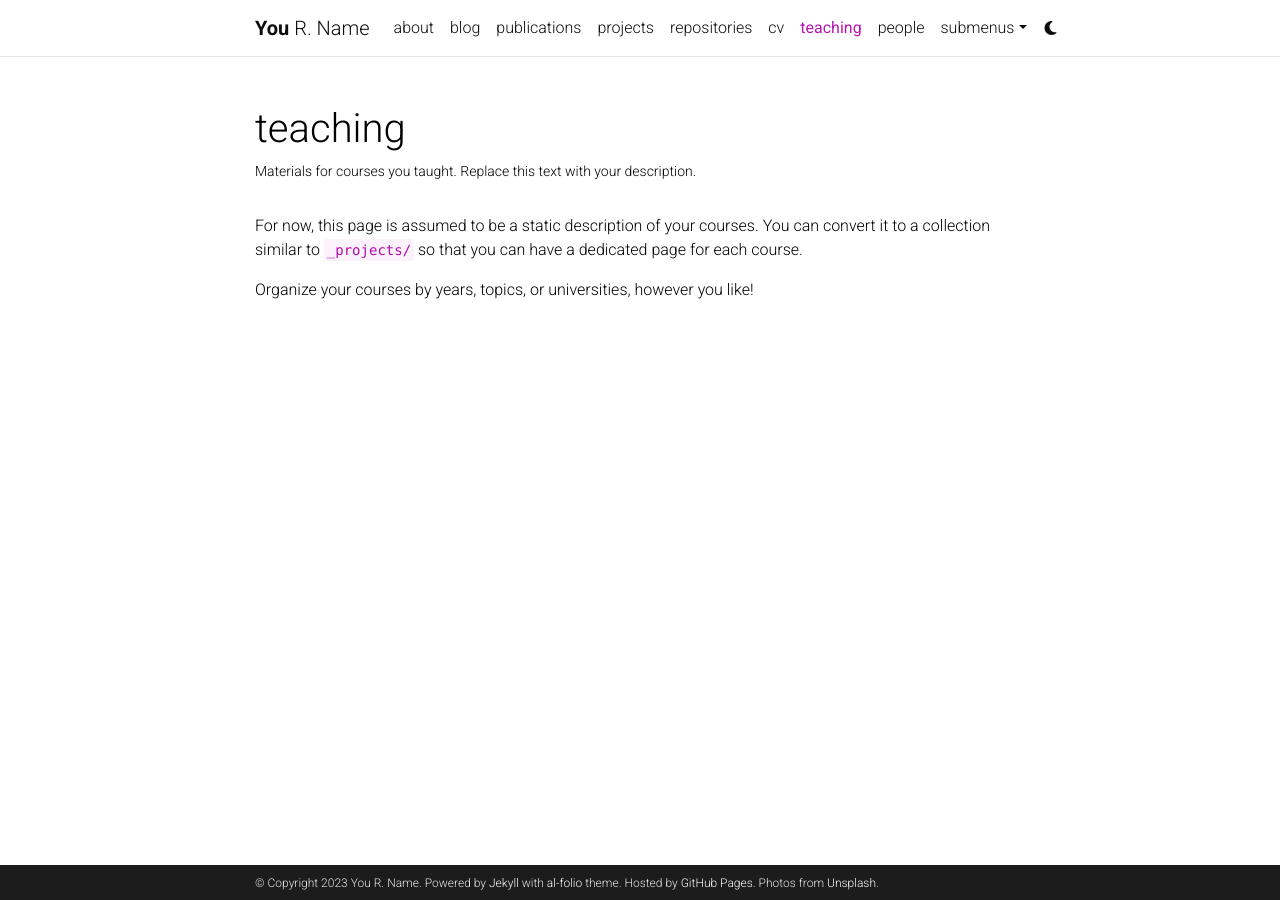
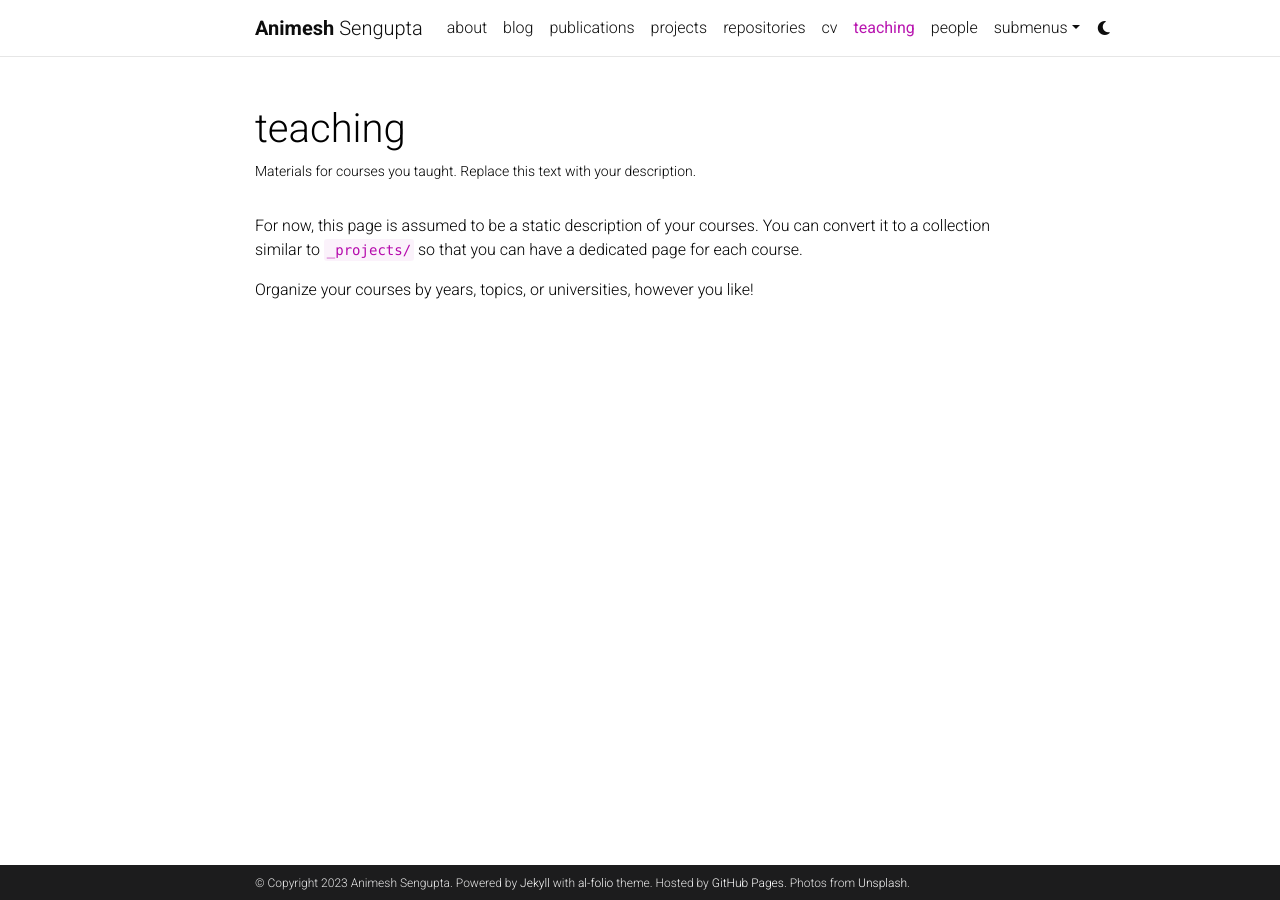
Before and after one commit to animeshsg/animeshsg.github.io, a Jekyll site: the page built from _pages/teaching.md, in a window 1280 px wide. Built offline with Jekyll 4.4.1, drawn with Linux system fonts in a browser that asks for light colours; comment, search, counter and statistics services are not loaded; a style sheet for code colours, icons or effects is not loaded.

Commit message:
test changes

```diff
--- a/_config.yml
+++ b/_config.yml
@@ -3,10 +3,10 @@
 # -----------------------------------------------------------------------------
 
 title: blank # the website title (if blank, full name will be used instead)
-first_name: You
-middle_name: R.
-last_name: Name
-email: you@example.com
+first_name: Animesh
+middle_name:
+last_name: Sengupta
+email: asg.animesh@gmail.com
 description: > # the ">" symbol means to ignore newlines until "footer_text:"
   A simple, whitespace theme for academics. Based on [*folio](https://github.com/bogoli/-folio) design.
 footer_text: >
@@ -18,8 +18,8 @@
 lang: en # the language of your site (for example: en, fr, cn, ru, etc.)
 icon: ⚛️  # the emoji used as the favicon (alternatively, provide image name in /assets/img/)
 
-url: https://alshedivat.github.io # the base hostname & protocol for your site
-baseurl: /al-folio # the subpath of your site, e.g. /blog/
+url: https://animeshsg.github.io # the base hostname & protocol for your site
+baseurl:  # the subpath of your site, e.g. /blog/
 last_updated: false # set to true if you want to display last updated in the footer
 impressum_path:  # set to path to include impressum link in the footer, use the same path as permalink in a page, helps to conform with EU GDPR
 
```
